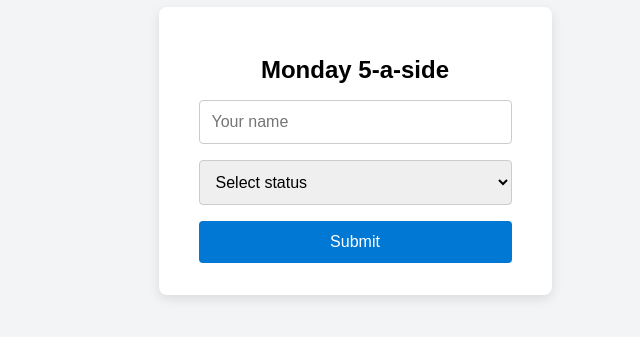
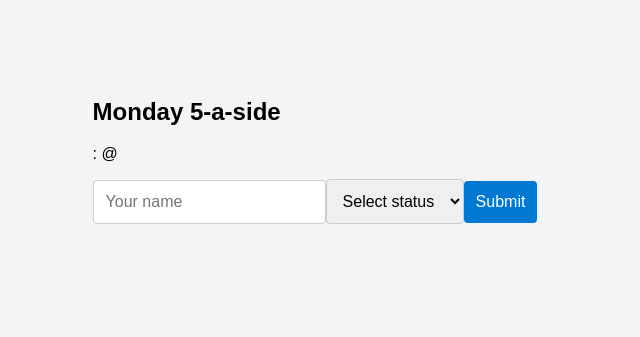
Before and after one commit to electricit-ltd/mnf, a React (Create React App) app: page / in a window 1280 px wide. Shown: the part 249-586 px from the top of the page, without its empty margins (325-965 px from the left). Built offline with nearby package versions, Linux system fonts and the light colour scheme.

Commit message:
Auto-select next match and show in poll header

```diff
--- a/src/App.js
+++ b/src/App.js
@@ -1,65 +1,86 @@
-import React, { useState } from 'react';
-import './styles.css';
+// src/App.js
+import React, { useState, useEffect } from "react";
+import "./styles.css";
+import fixtures from "./fixtures.json";
 
 function App() {
-  const [name, setName] = useState('');
-  const [status, setStatus] = useState('');
-  const [message, setMessage] = useState('');
+  const [name, setName] = useState("");
+  const [status, setStatus] = useState("");
+  const [submitting, setSubmitting] = useState(false);
+  const [match, setMatch] = useState(null);
 
-  const handleSubmit = async (e) => {
-    e.preventDefault();
-    if (!name || !status) {
-      setMessage('Please enter your name and select a status.');
-      return;
-    }
+  useEffect(() => {
+    const today = new Date();
+    const upcoming = fixtures
+      .map((fixture) => ({
+        ...fixture,
+        dateObj: new Date(fixture.date),
+      }))
+      .filter((fixture) => fixture.dateObj >= today)
+      .sort((a, b) => a.dateObj - b.dateObj)[0];
 
-    const today = new Date().toISOString().split('T')[0];
+    setMatch(upcoming || null);
+  }, []);
+
+  const handleSubmit = async () => {
+    if (!name || !status) return;
+    setSubmitting(true);
 
     try {
-      const response = await fetch('/api/submitPoll', {
-        method: 'POST',
+      const res = await fetch("/api/submitPoll", {
+        method: "POST",
         headers: {
-          'Content-Type': 'application/json'
+          "Content-Type": "application/json",
         },
-        body: JSON.stringify({ name, status, date: today })
+        body: JSON.stringify({
+          name,
+          status,
+          date: match?.date,
+        }),
       });
 
-      if (response.ok) {
-        setMessage(`Thanks for voting, ${name}!`);
-        setName('');
-        setStatus('');
-      } else {
-        const text = await response.text();
-        setMessage(`Error: ${text}`);
-      }
+      const result = await res.json();
+      alert(result.body || "Submitted");
+      setName("");
+      setStatus("");
     } catch (err) {
-      setMessage(`Error: ${err.message}`);
+      console.error(err);
+      alert("Error submitting response.");
+    } finally {
+      setSubmitting(false);
     }
   };
 
   return (
-    <div className="poll-container">
-      <h1>Monday 5-a-side</h1>
-      <form onSubmit={handleSubmit}>
+    <div className="container">
+      <div className="card">
+        <h2>Monday 5-a-side</h2>
+        {match && (
+          <p className="fixture">
+            <strong>{match.dateFormatted}</strong>: {match.fixture} @ {match.kickoff}
+          </p>
+        )}
         <input
           type="text"
           placeholder="Your name"
           value={name}
           onChange={(e) => setName(e.target.value)}
+          disabled={submitting}
         />
-        <select value={status} onChange={(e) => setStatus(e.target.value)}>
+        <select
+          value={status}
+          onChange={(e) => setStatus(e.target.value)}
+          disabled={submitting}
+        >
           <option value="">Select status</option>
-          <option value="in">I'm in</option>
-          <option value="maybe">Maybe</option>
-          <option value="out">I'm out</option>
+          <option value="Yes">Yes</option>
+          <option value="Maybe">Maybe</option>
+          <option value="No">No</option>
         </select>
-        <button type="submit">Submit</button>
-      </form>
-      {message && (
-        <div className={`message ${message.includes('Thanks') ? 'success' : 'error'}`}>
-          {message}
-        </div>
-      )}
+        <button onClick={handleSubmit} disabled={submitting}>
+          {submitting ? "Submitting..." : "Submit"}
+        </button>
+      </div>
     </div>
   );
 }
```
